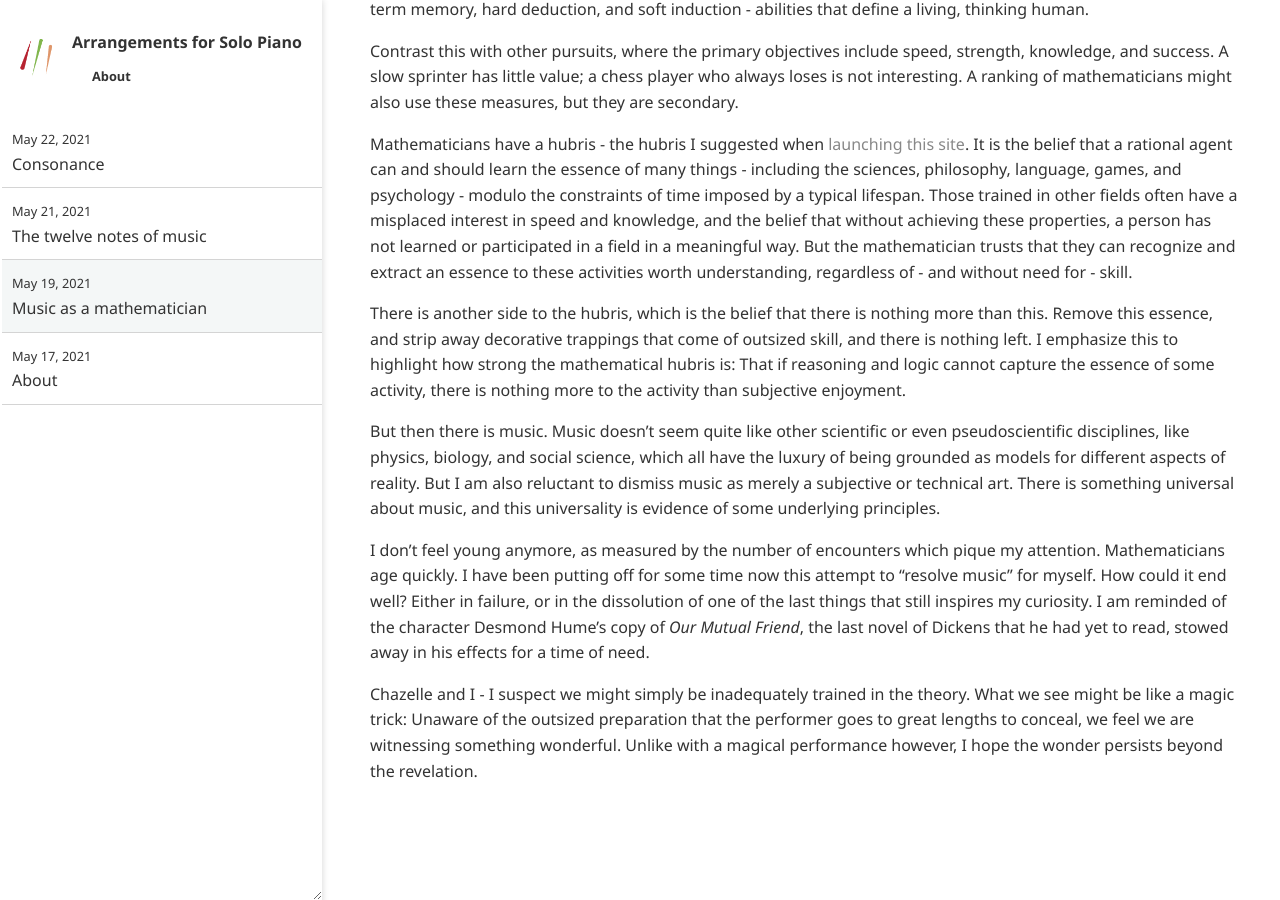
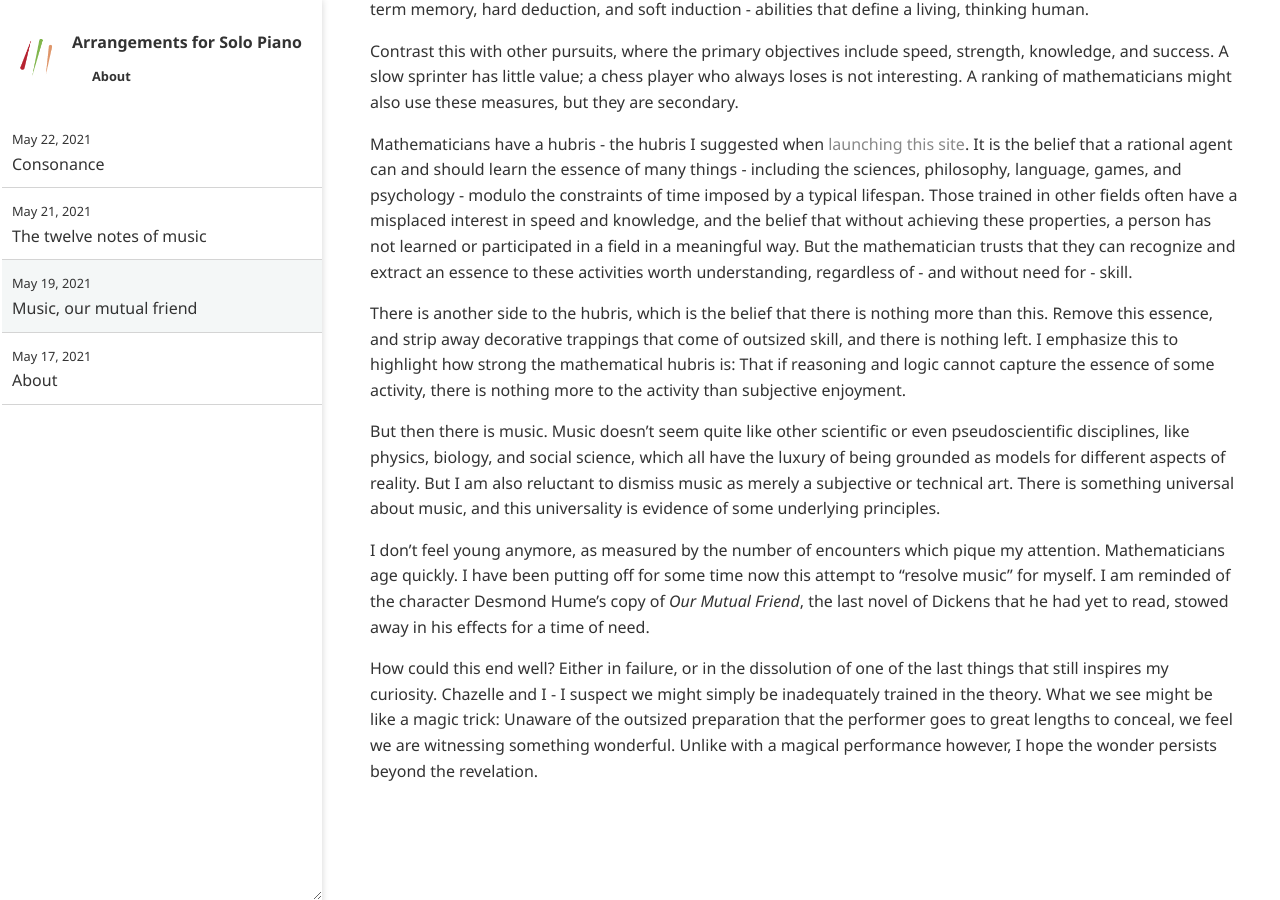
Before and after one commit to ansyblenetwork/arrpiano, a Jekyll site: the page built from _posts/2021-05-19-our-mutual-friend.md, in a window 1280 px wide and 900 px high, scrolled down 573 px. Built offline with Jekyll 4.4.1, drawn with Linux system fonts in a browser that asks for light colours; some of the changed text lies outside the part shown.

Commit message:
Update and rename 2021-05-19-music-and-mathematics.md to 2021-05-19-our-mutual-friend.md

```diff
--- a/_posts/2021-05-19-music-and-mathematics.md
+++ b/_posts/2021-05-19-our-mutual-friend.md
@@ -1,5 +1,5 @@
 ---
-title: "Music as a mathematician"
+title: "Music, our mutual friend"
 ---
 
 I think music has a special mystery, particularly to those who have studied some mathematics in college. In an interview with Krista Tippett for the podcast _On Being_, Professor Chazelle briefly described how Bach created something different:
@@ -19,6 +19,6 @@
 
 But then there is music. Music doesn't seem quite like other scientific or even pseudoscientific disciplines, like physics, biology, and social science, which all have the luxury of being grounded as models for different aspects of reality. But I am also reluctant to dismiss music as merely a subjective or technical art. There is something universal about music, and this universality is evidence of some underlying principles.
 
-I don't feel young anymore, as measured by the number of encounters which pique my attention. Mathematicians age quickly. I have been putting off for some time now this attempt to "resolve music" for myself. How could it end well? Either in failure, or in the dissolution of one of the last things that still inspires my curiosity. I am reminded of the character Desmond Hume's copy of _Our Mutual Friend_, the last novel of Dickens that he had yet to read, stowed away in his effects for a time of need.
+I don't feel young anymore, as measured by the number of encounters which pique my attention. Mathematicians age quickly. I have been putting off for some time now this attempt to "resolve music" for myself. I am reminded of the character Desmond Hume's copy of _Our Mutual Friend_, the last novel of Dickens that he had yet to read, stowed away in his effects for a time of need.
 
-Chazelle and I - I suspect we might simply be inadequately trained in the theory. What we see might be like a magic trick: Unaware of the outsized preparation that the performer goes to great lengths to conceal, we feel we are witnessing something wonderful. Unlike with a magical performance however, I hope the wonder persists beyond the revelation.
+How could this end well? Either in failure, or in the dissolution of one of the last things that still inspires my curiosity. Chazelle and I - I suspect we might simply be inadequately trained in the theory. What we see might be like a magic trick: Unaware of the outsized preparation that the performer goes to great lengths to conceal, we feel we are witnessing something wonderful. Unlike with a magical performance however, I hope the wonder persists beyond the revelation.
```
